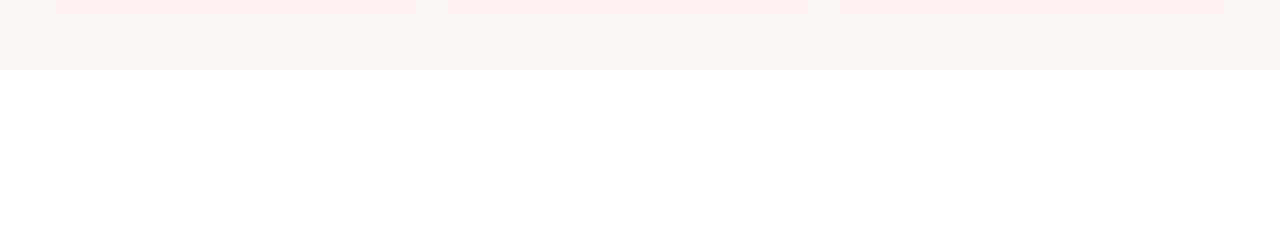
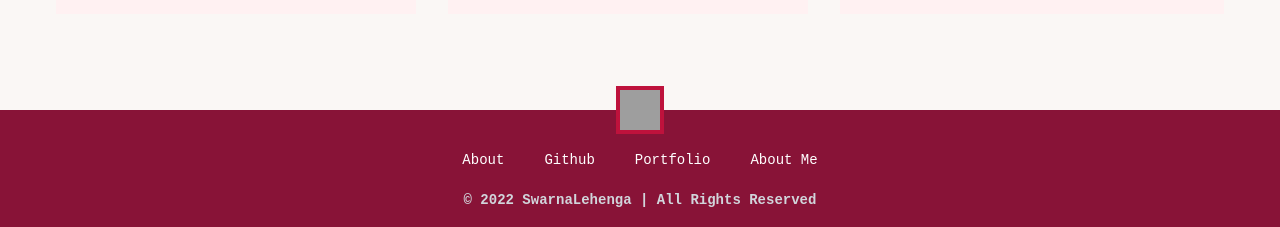
Before and after one commit to siddhartha-up80/SwarnaLehenga, a Next.js app: page /order in a window 1280 px wide. Shown: the part 955-1182 px from the top of the page. Before the commit the page ends 1025 px from the top, so only its background shows below. Built offline with nearby package versions, Linux system fonts and the light colour scheme; grey boxes are pictures that could not be loaded.

Commit message:
added desktop footer

```diff
--- a/src/components/PageContainer.js
+++ b/src/components/PageContainer.js
@@ -12,6 +12,7 @@ import CloseIcon from "@mui/icons-material/Close";
 import AddIcon from "@mui/icons-material/Add";
 import RemoveIcon from "@mui/icons-material/Remove";
 import { set } from "mongoose";
+import FooterDesktop from "./FooterDesktop";
 
 const PageContainer = ({
   Component,
@@ -25,7 +26,7 @@ const PageContainer = ({
   buyNow,
   user,
   key,
-  logout
+  logout,
 }) => {
   const [dropdown, setDropdown] = useState(false);
   const toggleDropdown = () => {
@@ -356,6 +357,12 @@ const PageContainer = ({
             <Footer toggleCart={toggleCart}></Footer>
           </div>
           {/* end of bottom navigation */}
+
+          {/* desktop footer */}
+          <div>
+            <FooterDesktop />
+          </div>
+          {/* desktop footer */}
         </div>
         <div className="drawer-side">
           <label htmlFor="my-drawer-3" className="drawer-overlay"></label>
```
Also changed, not shown: src/pages/orders.js (+4 -13 lines).
